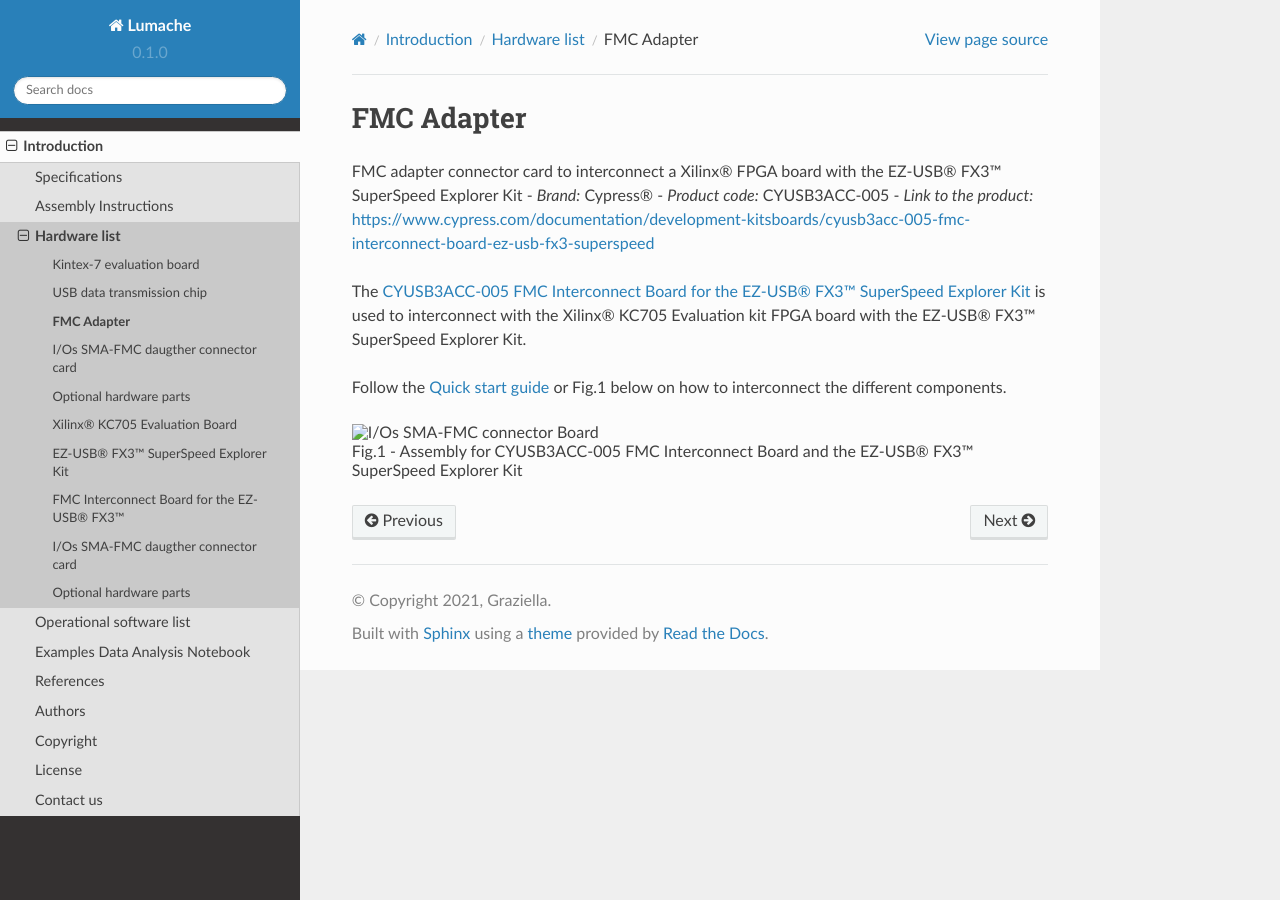
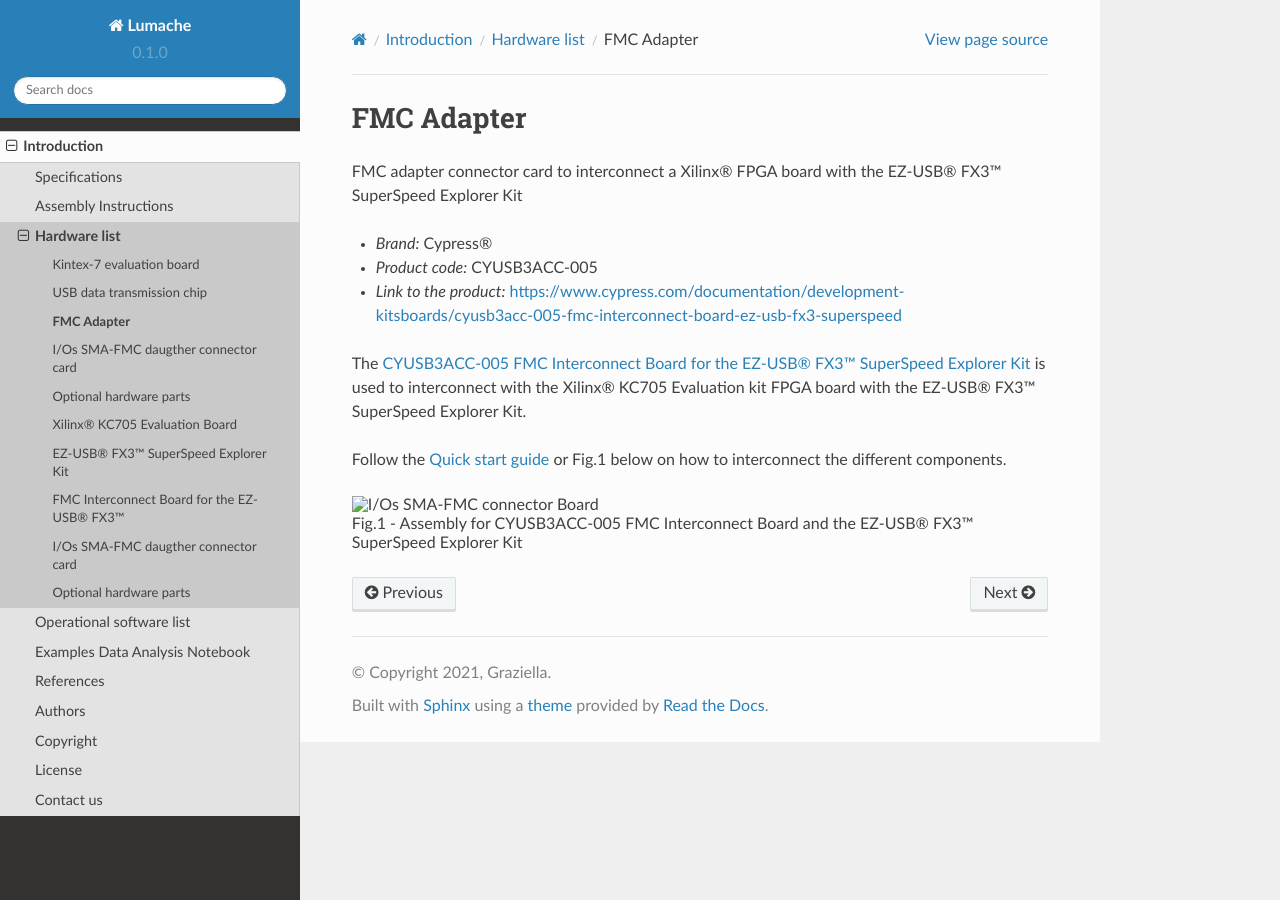
Before and after one commit to mattia-donato/BrightEyes-TTM-docs, a Sphinx documentation site: the page built from docs/source/FMCAdapter.rst, in a window 1280 px wide. Built offline with Sphinx 7.4.7 and the Read the Docs theme 2.0.0, drawn with Linux system fonts in a browser that asks for light colours.

```diff
--- a/docs/source/FMCAdapter.rst
+++ b/docs/source/FMCAdapter.rst
@@ -2,9 +2,13 @@
 FMC Adapter
 ===========
 FMC adapter connector card to interconnect a Xilinx® FPGA board with the EZ-USB® FX3™ SuperSpeed Explorer Kit
-- *Brand:* Cypress®
-- *Product code:* CYUSB3ACC-005
-- *Link to the product:* https://www.cypress.com/documentation/development-kitsboards/cyusb3acc-005-fmc-interconnect-board-ez-usb-fx3-superspeed
+
+* *Brand:* Cypress®
+
+* *Product code:* CYUSB3ACC-005
+
+* *Link to the product:* https://www.cypress.com/documentation/development-kitsboards/cyusb3acc-005-fmc-interconnect-board-ez-usb-fx3-superspeed
+
 
 The `CYUSB3ACC-005 FMC Interconnect Board for the EZ-USB® FX3™ SuperSpeed Explorer Kit <https://www.cypress.com/documentation/development-kitsboards/cyusb3acc-005-fmc-interconnect-board-ez-usb-fx3-superspeed>`_ is used to interconnect with the Xilinx® KC705 Evaluation kit FPGA board with the EZ-USB® FX3™ SuperSpeed Explorer Kit.
 
```
